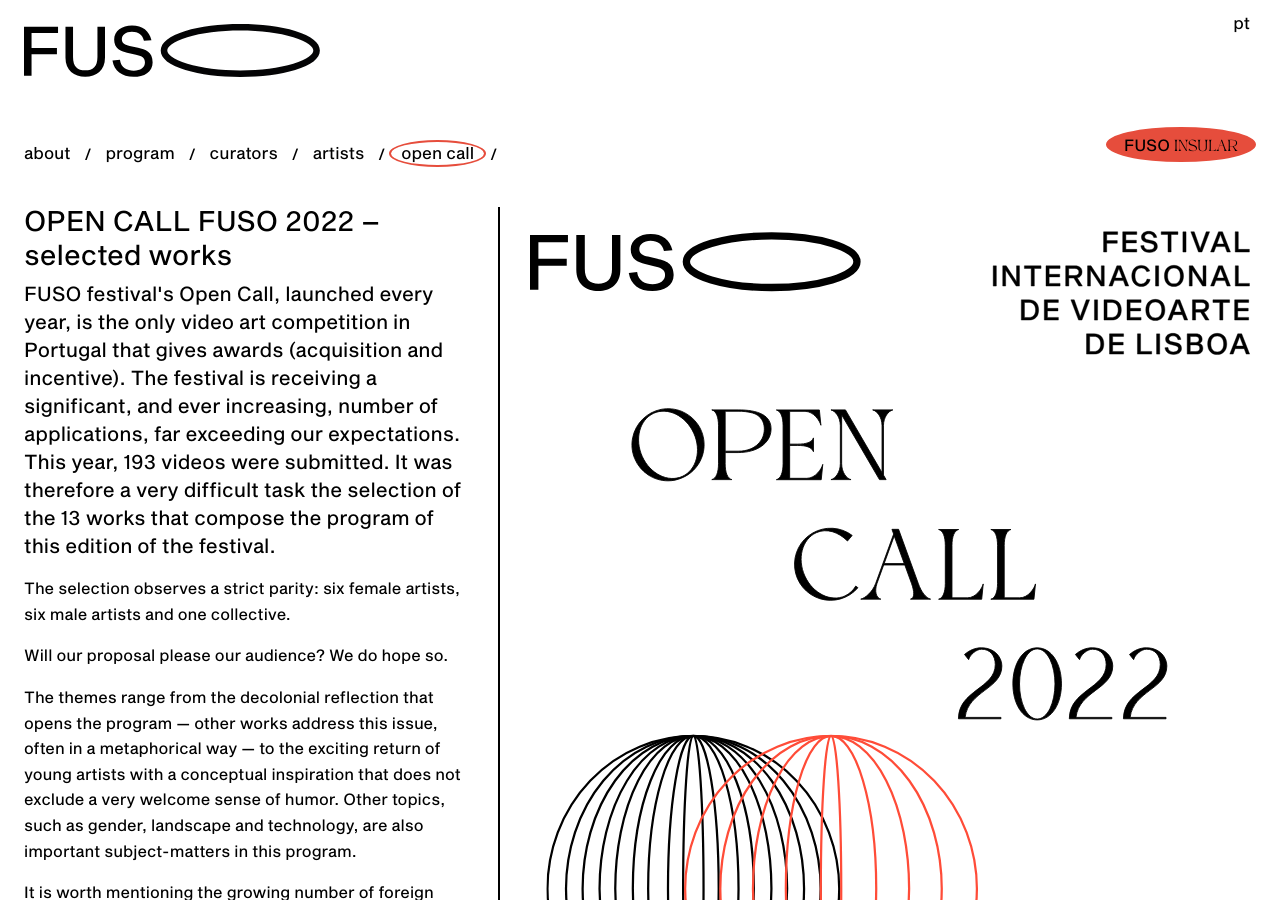
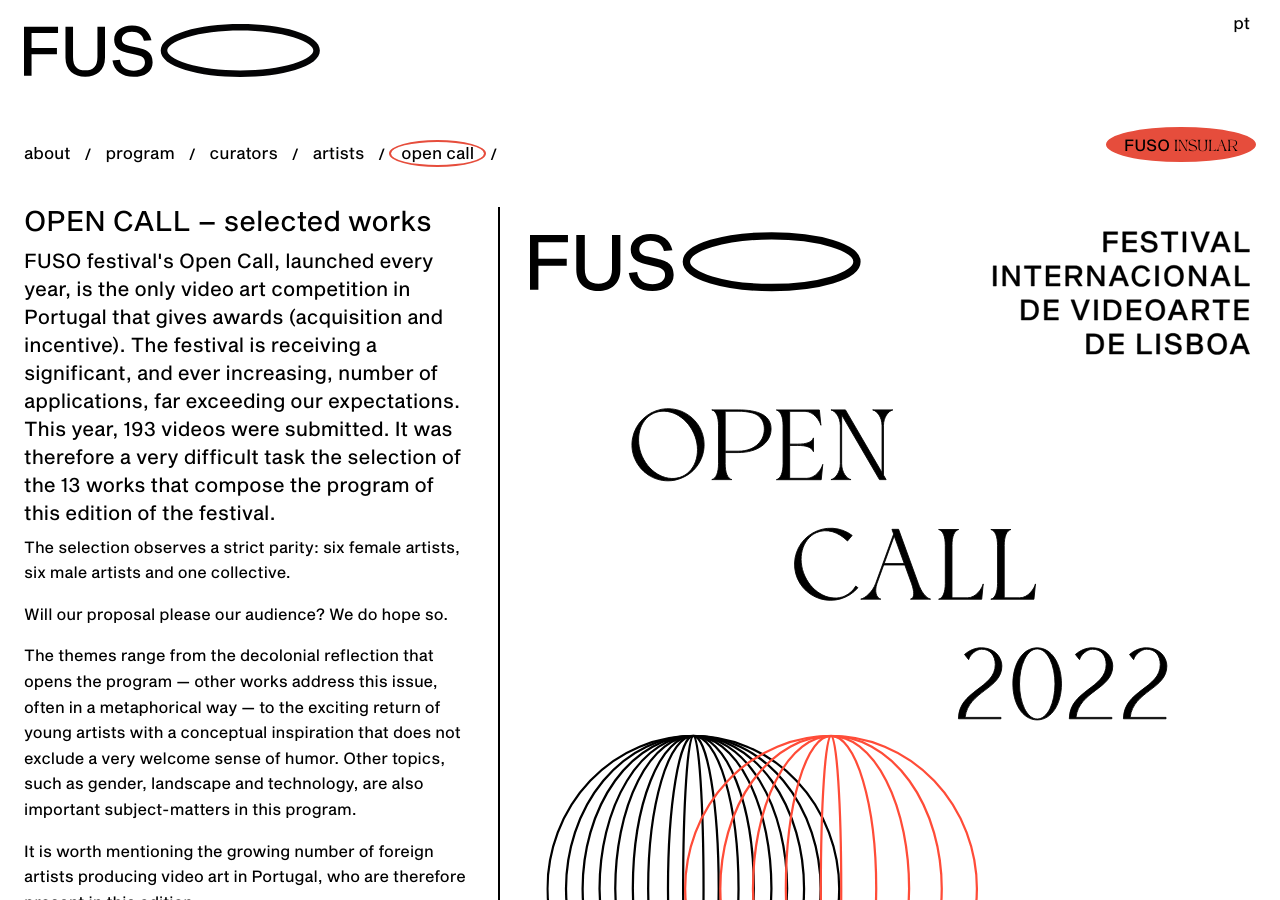
Before and after one commit to mnvnery/fusov2, a Jekyll site: the page built from fuso-eng/open-call.html, in a window 1280 px wide and 900 px high. Built offline with Jekyll 4.4.1, drawn with Linux system fonts in a browser that asks for light colours; some of the changed text lies outside the part shown.

Commit message:
Update from Forestry.io rachel korman updated _data/open-call.yml

```diff
--- a/_data/open-call.yml
+++ b/_data/open-call.yml
@@ -1,45 +1,45 @@
 ---
-regulamento: "<h3>OPEN CALL – obras selecionadas</h3><p></p><h5>O Open Call do festival
-  FUSO é o único concurso de videoarte em Portugal que atribui prémios (aquisição
-  e incentivo). O festival tem recebido um número bastante significativo de candidaturas
-  que, a cada ano, superam largamente as expectativas de todos. Em 2022 foram submetidos
+regulamento: "<h3>OPEN CALL – obras selecionadas</h3><h5>O Open Call do festival FUSO
+  é o único concurso de videoarte em Portugal que atribui prémios (aquisição e incentivo).
+  O festival tem recebido um número bastante significativo de candidaturas que, a
+  cada ano, superam largamente as expectativas de todos. Em 2022 foram submetidos
   193 vídeos, que consequentemente tornaram muito difícil a tarefa de selecionar as
-  13 obras que integram o programa da edição deste ano do Festival.</h5><p></p><p>A
-  seleção traduz-se numa paridade estrita: seis mulheres artistas, seis homens artistas,
-  e um coletivo.</p><p>Será que esta nossa proposta vai agradar ao nosso público?
-  Esperamos que sim.</p><p>Os temas emergem desde a reflexão decolonial, que abre
-  o festival, e outras obras que abordam o mesmo tema de forma por vezes metafórica,
-  até ao excitante regresso de jovens artistas a uma inspiração conceptual, não excluindo
-  o sentido de humor sempre bem-vindo. Outras temáticas, tais como género, paisagem
-  e tecnologia, são também muito relevantes no programa.</p><p>Importa destacar o
-  número crescente de artistas estrangeiros a produzir em Portugal, bastante representados
-  nesta edição.</p><p>Por fim, uma observação sobre o tempo em que vivemos: os filmes
-  de autoficção inspirados no <em>lockdown</em> da pandemia tornaram-se menos frequentes.
-  Sinal de que estamos a viver para o “aqui e agora”, e que a arte pode existir como
-  um gesto de resiliência e esperança.</p><p>Jean-François Chougnet</p><p><br></p><p>ARTISTAS
-  SELECCIONADOS (POR ORDEM ALFABÉTICA)</p><p>Gabriela Vaz-Pinheiro</p><p>Gui Athayde</p><p>Hoji
+  13 obras que integram o programa da edição deste ano do Festival.</h5><p>A seleção
+  traduz-se numa paridade estrita: seis mulheres artistas, seis homens artistas, e
+  um coletivo.</p><p>Será que esta nossa proposta vai agradar ao nosso público? Esperamos
+  que sim.</p><p>Os temas emergem desde a reflexão decolonial, que abre o festival,
+  e outras obras que abordam o mesmo tema de forma por vezes metafórica, até ao excitante
+  regresso de jovens artistas a uma inspiração conceptual, não excluindo o sentido
+  de humor sempre bem-vindo. Outras temáticas, tais como género, paisagem e tecnologia,
+  são também muito relevantes no programa.</p><p>Importa destacar o número crescente
+  de artistas estrangeiros a produzir em Portugal, bastante representados nesta edição.</p><p>Por
+  fim, uma observação sobre o tempo em que vivemos: os filmes de autoficção inspirados
+  no <em>lockdown</em> da pandemia tornaram-se menos frequentes. Sinal de que estamos
+  a viver para o “aqui e agora”, e que a arte pode existir como um gesto de resiliência
+  e esperança.</p><p>Jean-François Chougnet<br></p><p>ARTISTAS SELECCIONADOS (POR
+  ORDEM ALFABÉTICA)</p><p>Gabriela Vaz-Pinheiro</p><p>Gui Athayde</p><p>Hoji Fortuna</p><p>Inês
+  Norton</p><p>José Taborda</p><p>Júlio F. R. Costa</p><p>Léna Lewis-King</p><p>Leonor
+  Sousa</p><p>Marcelo Moscheta</p><p>Maxime Martinot</p><p>Ricardo Leandro</p><p>Sara
+  Carneiro</p><p>Tiago Bastos Nunes</p>"
+imagem: ''
+regulamento_eng: "<h3>OPEN CALL – selected works</h3><h5>FUSO festival's Open Call,
+  launched every year, is the only video art competition in Portugal that gives awards
+  (acquisition and incentive). The festival is receiving a significant, and ever increasing,
+  number of applications, far exceeding our expectations. This year, 193 videos were
+  submitted. It was therefore a very difficult task the selection of the 13 works
+  that compose the program of this edition of the festival.</h5><p>The selection observes
+  a strict parity: six female artists, six male artists and one collective.</p><p>Will
+  our proposal please our audience? We do hope so.</p><p>The themes range from the
+  decolonial reflection that opens the program — other works address this issue, often
+  in a metaphorical way — to the exciting return of young artists with a conceptual
+  inspiration that does not exclude a very welcome sense of humor. Other topics, such
+  as gender, landscape and technology, are also important subject-matters in this
+  program.</p><p>It is worth mentioning the growing number of foreign artists producing
+  video art in Portugal, who are therefore present in this edition.</p><p>Finally,
+  a note about the time we live in: the autofiction films inspired by the <em>lockdown
+  </em>during the pandemic are less frequent now. A sign that we are living for the
+  'here and now', and that art can exist as a gesture of resilience and hope.<br></p><p>SELECTED
+  ARTISTS (in alphabetical order)</p><p>Gabriela Vaz-Pinheiro</p><p>Gui Athayde</p><p>Hoji
   Fortuna</p><p>Inês Norton</p><p>José Taborda</p><p>Júlio F. R. Costa</p><p>Léna
   Lewis-King</p><p>Leonor Sousa</p><p>Marcelo Moscheta</p><p>Maxime Martinot</p><p>Ricardo
   Leandro</p><p>Sara Carneiro</p><p>Tiago Bastos Nunes</p>"
-imagem: ''
-regulamento_eng: "<h3>OPEN CALL FUSO 2022 – selected works</h3><h5>FUSO festival's
-  Open Call, launched every year, is the only video art competition in Portugal that
-  gives awards (acquisition and incentive). The festival is receiving a significant,
-  and ever increasing, number of applications, far exceeding our expectations. This
-  year, 193 videos were submitted. It was therefore a very difficult task the selection
-  of the 13 works that compose the program of this edition of the festival.</h5><p></p><p>The
-  selection observes a strict parity: six female artists, six male artists and one
-  collective.</p><p>Will our proposal please our audience? We do hope so.</p><p>The
-  themes range from the decolonial reflection that opens the program — other works
-  address this issue, often in a metaphorical way — to the exciting return of young
-  artists with a conceptual inspiration that does not exclude a very welcome sense
-  of humor. Other topics, such as gender, landscape and technology, are also important
-  subject-matters in this program.</p><p>It is worth mentioning the growing number
-  of foreign artists producing video art in Portugal, who are therefore present in
-  this edition.</p><p>Finally, a note about the time we live in: the autofiction films
-  inspired by the <em>lockdown </em>during the pandemic are less frequent now. A sign
-  that we are living for the 'here and now', and that art can exist as a gesture of
-  resilience and hope.</p><p><br></p><p>SELECTED ARTISTS</p><p>Gabriela Vaz-Pinheiro</p><p>Gui
-  Athayde</p><p>Hoji Fortuna</p><p>Inês Norton</p><p>José Taborda</p><p>Júlio F. R.
-  Costa</p><p>Léna Lewis-King</p><p>Leonor Sousa</p><p>Marcelo Moscheta</p><p>Maxime
-  Martinot</p><p>Ricardo Leandro</p><p>Sara Carneiro</p><p>Tiago Bastos Nunes</p>"
```
